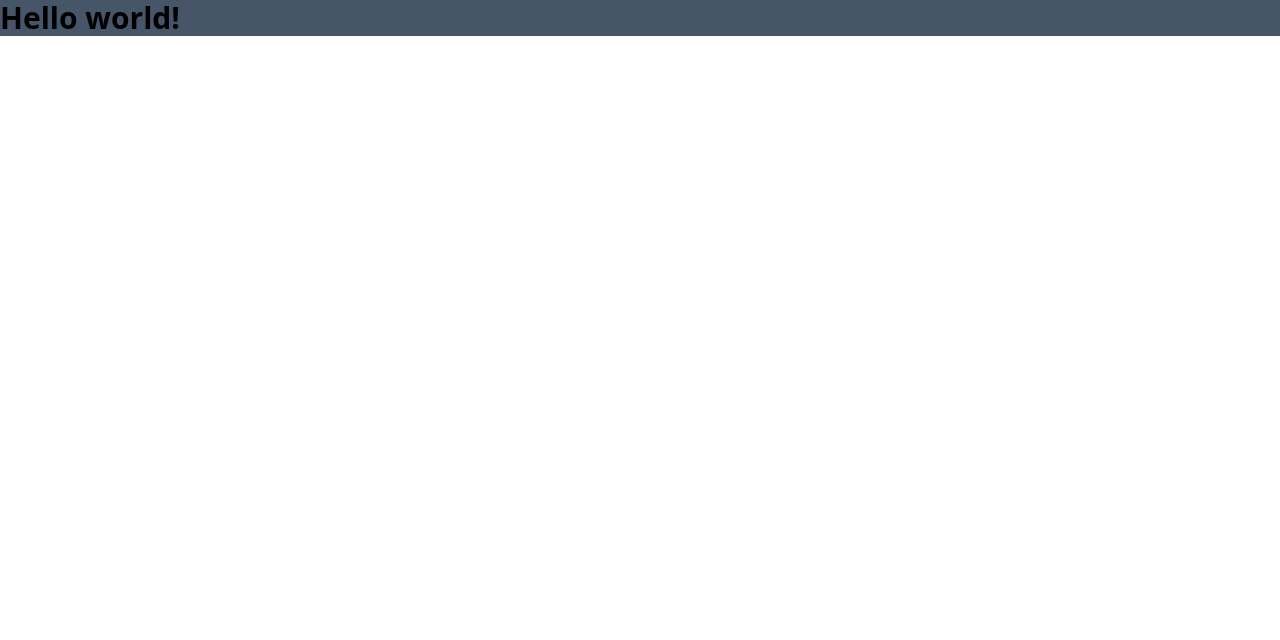
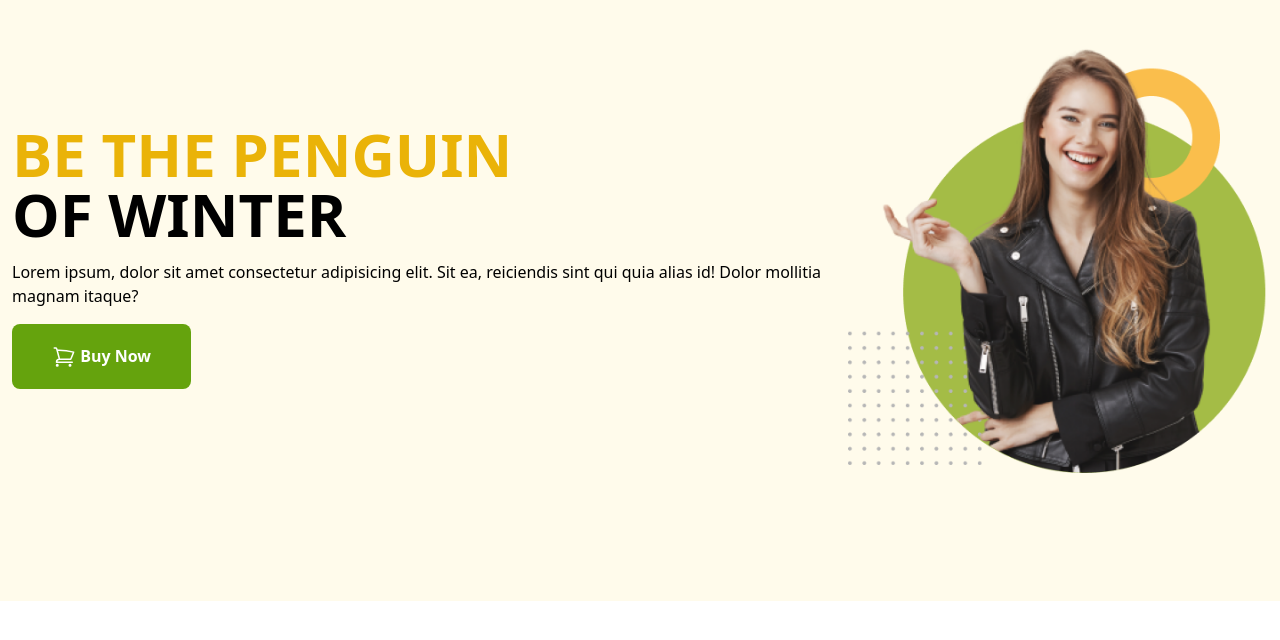
Before and after one commit to SaidulIslam16/penguin-fashion-with-tailwind-css, a plain HTML site: page index.html in a window 1280 px wide. Drawn offline with nearby package versions, Linux system fonts and the light colour scheme.

Commit message:
header section added

```diff
--- a/index.html
+++ b/index.html
@@ -21,9 +21,29 @@
 </head>
 
 <body>
-    <h1 class="text-3xl font-bold bg-slate-600">
-        Hello world!
-    </h1>
+    <header class="bg-amber-50 pb-32 pt-10">
+        <section class="container mx-auto sm:flex items-center justify-around px-3">
+            <div class="details space-y-4">
+                <h1 class="text-3xl sm:text-6xl uppercase font-bold"><span class="text-yellow-500">Be the
+                        Penguin</span><br> of
+                    Winter
+                </h1>
+                <p>Lorem ipsum, dolor sit amet consectetur adipisicing elit. Sit ea, reiciendis sint qui quia alias id!
+                    Dolor mollitia magnam itaque?</p>
+                <button class="bg-lime-600 text-white py-5 px-10 rounded-lg font-bold">
+                    <svg xmlns="http://www.w3.org/2000/svg" fill="none" viewBox="0 0 24 24" stroke-width="1.5"
+                        stroke="currentColor" class="w-6 h-6 inline">
+                        <path stroke-linecap="round" stroke-linejoin="round"
+                            d="M2.25 3h1.386c.51 0 .955.343 1.087.835l.383 1.437M7.5 14.25a3 3 0 00-3 3h15.75m-12.75-3h11.218c1.121-2.3 2.1-4.684 2.924-7.138a60.114 60.114 0 00-16.536-1.84M7.5 14.25L5.106 5.272M6 20.25a.75.75 0 11-1.5 0 .75.75 0 011.5 0zm12.75 0a.75.75 0 11-1.5 0 .75.75 0 011.5 0z" />
+                    </svg>
+                    Buy Now
+                </button>
+            </div>
+            <div class="image mt-8 sm:mt-0">
+                <img src="images/model.png" alt="">
+            </div>
+        </section>
+    </header>
 </body>
 
 </html>
```
